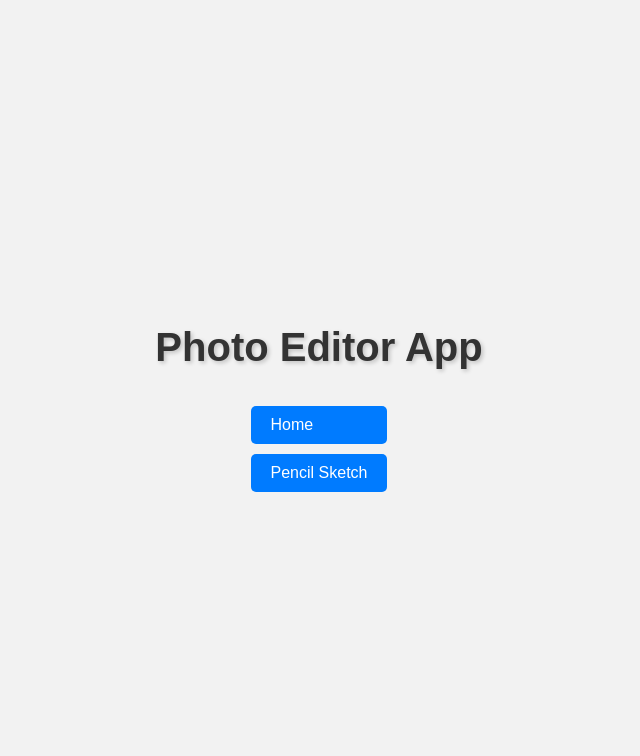
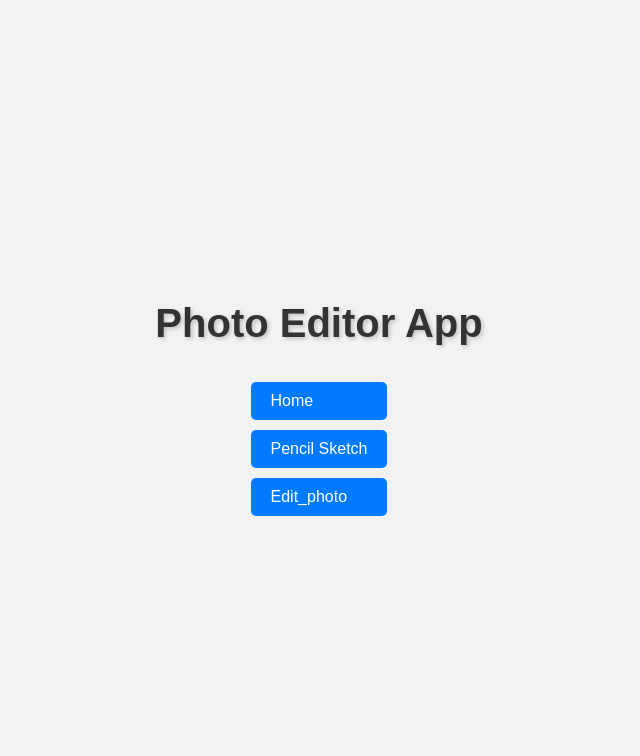
Before and after one commit to rahulbijoor/Photops, a Flask app: page / in a window 1280 px wide. Shown: the top 756 px of the page, without its empty margins (321-961 px from the left). Run offline with Flask 3, Linux system fonts and the light colour scheme.

Commit message:
photo editor commit

```diff
--- a/app.py
+++ b/app.py
@@ -18,6 +18,10 @@ def index():
 @app.route('/pencil_sketch')
 def pencil_sketch():
     return render_template('pencil_sketch.html')
+
+@app.route('/photo_editor')
+def photo_editor():
+    return render_template('photo_editor.html')
 
 @app.route('/upload', methods=['POST'])
 def upload():
--- a/templates/index.html
+++ b/templates/index.html
@@ -53,7 +53,7 @@
         <ul>
             <li><a href="{{ url_for('index') }}">Home</a></li>
             <li><a href="{{ url_for('pencil_sketch') }}">Pencil Sketch</a></li>
-
+            <li><a href="{{ url_for('photo_editor') }}">Edit_photo</a></li>
         </ul>
     </div>
 </body>
```
Also changed, not shown: templates/photo_editor.html (added).
